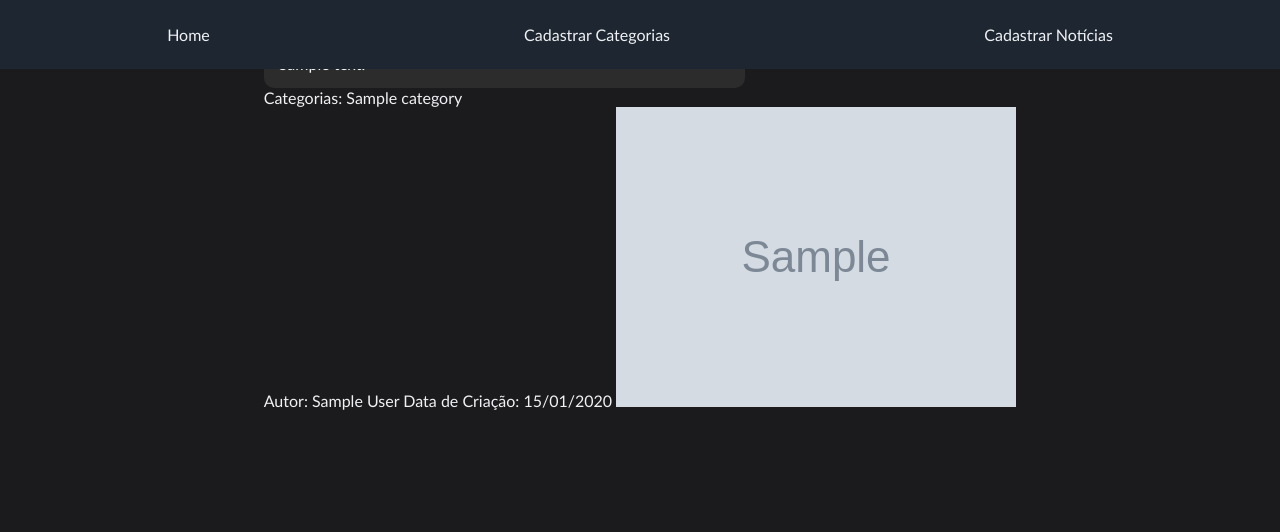
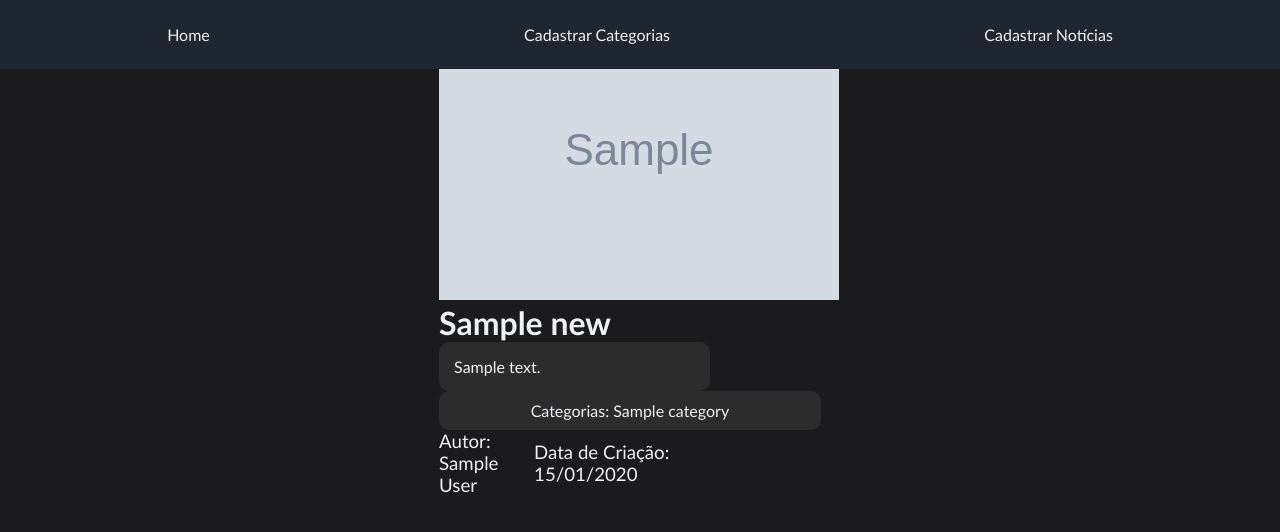
Before and after one commit to ronaldocipriiano/spotnews, a Django app: page /news/1 in a window 1280 px wide. Shown: the top 532 px of the page. Run offline with Django 4.2, Linux system fonts and the light colour scheme; tables that the repository leaves empty hold one stand-in row (values such as "Sample post"); grey boxes marked "Sample" are stand-in pictures.

Commit message:
Adicionando as class aos templates

```diff
--- a/news/templates/news_details.html
+++ b/news/templates/news_details.html
@@ -7,17 +7,21 @@
 {% endblock %}
 
 {% block content %}
-    <div>
-        <h1 class="news-title">{{ news.title }}</h1>
-        <p class="news-content">{{ news.content }}</p>
+ <div class="news-details">
+    <img class="news-image" src="{% static news.image.url %}" alt="{{ news.title }}">
+    <h1 class="news-title">{{ news.title }}</h1>
+    <p class="news-content">{{ news.content }}</p>
+    <div class="news-categories-container">
         <span class="news-categories">
             Categorias:
             {% for category in news.categories.all %}
                 {{ category.name }}
             {% endfor %}
-        </span>
+         </span>
+    </div>
+    <div class="news-bottom">
         <span class="news-author">Autor: {{ news.author }}</span>
         <span class="news-date">Data de Criação: {{ news.created_at|date:"d/m/Y" }}</span>
-        <img src="{% static news.image.url %}" alt="{{ news.title }}">
     </div>
+</div>
 {% endblock %}
```
Also changed, not shown: news/templates/home.html (+9 -7 lines), news/templates/base.html (line endings or trailing spaces).
